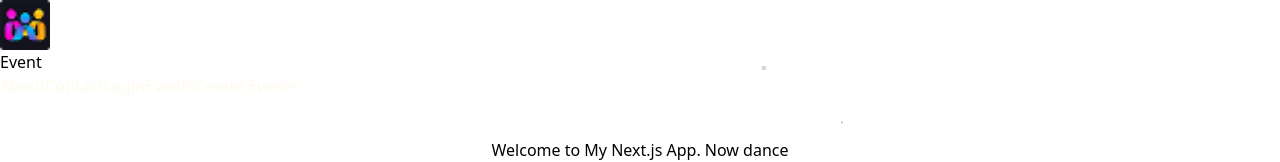
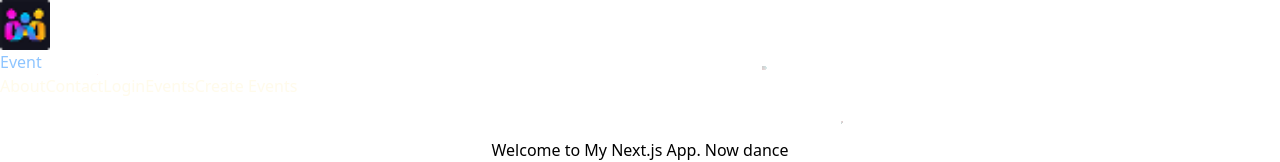
Before and after one commit to junaid-h0ssain/next-js-learn, a Next.js app: page / in a window 1280 px wide. Shown: the top 162 px of the page. Built offline with nearby package versions, Linux system fonts and the light colour scheme; no server answers; the database is empty.

Commit message:
added test data for testing & fixed a nav style

```diff
--- a/components/Navbar.tsx
+++ b/components/Navbar.tsx
@@ -8,7 +8,7 @@
         <nav>
             <Link href="/" className="logo">
                 <Image src="/icons/logo.png" alt="Logo" width={50} height={50} />
-                <p>Event</p>
+                <p className='text-blue-300'>Event</p>
             </Link>
 
             <ul className='text-amber-50'>
```
Also changed, not shown: database/test_data.txt.
